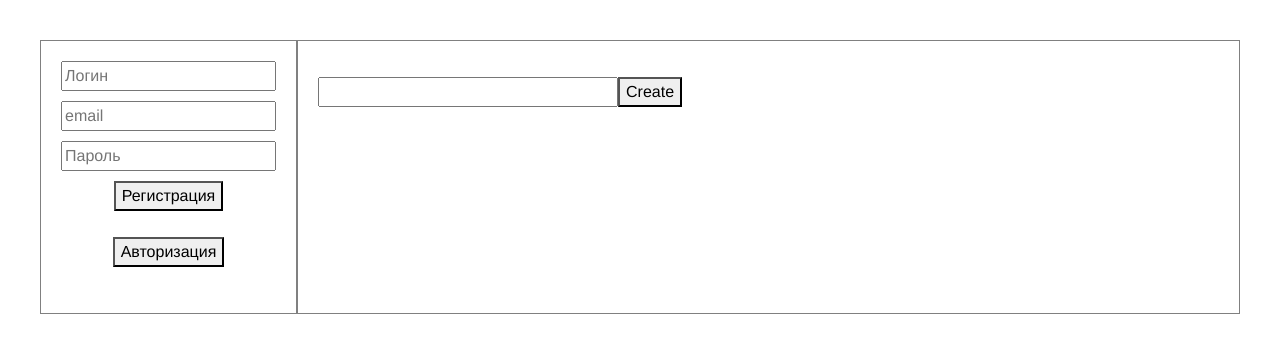
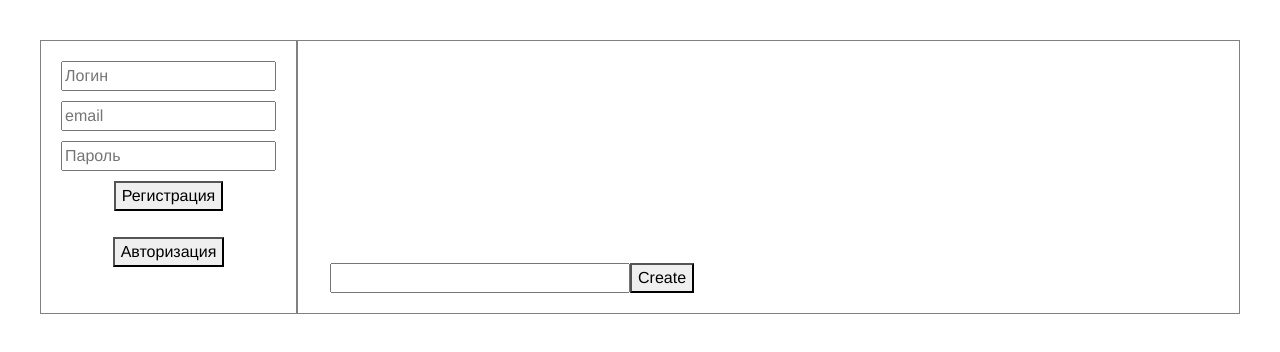
Before and after one commit to SanSaich/TodoList, a Vue app: page / in a window 1280 px wide. Shown: the top 352 px of the page. Built offline with nearby package versions, Linux system fonts and the light colour scheme.

Commit message:
li стили

```diff
--- a/src/components/TodoList.vue
+++ b/src/components/TodoList.vue
@@ -1,5 +1,5 @@
 <template>
-    <div>
+    <div class="container">
         <div class="title">
             <p>{{nameList}}</p>
         </div>
@@ -35,12 +35,32 @@ export default {
 </script>
 
 <style scoped>
+template {
+    height: 100%;
+}
+.container {
+min-height: 100%;
+display: flex;
+flex-direction: column;
+}
 ul {
     list-style: none;
     margin: 0;
     padding: 0;
 }
+li {
+    margin-left: 10px;
+}
 .title {
     font-size: 20px;
 }
+.item {
+    display: flex;
+    flex-direction: row;
+    justify-content: flex-start;
+    align-items: center;
+}
+.list {
+    flex: 1 1 auto;
+}
 </style>
```
